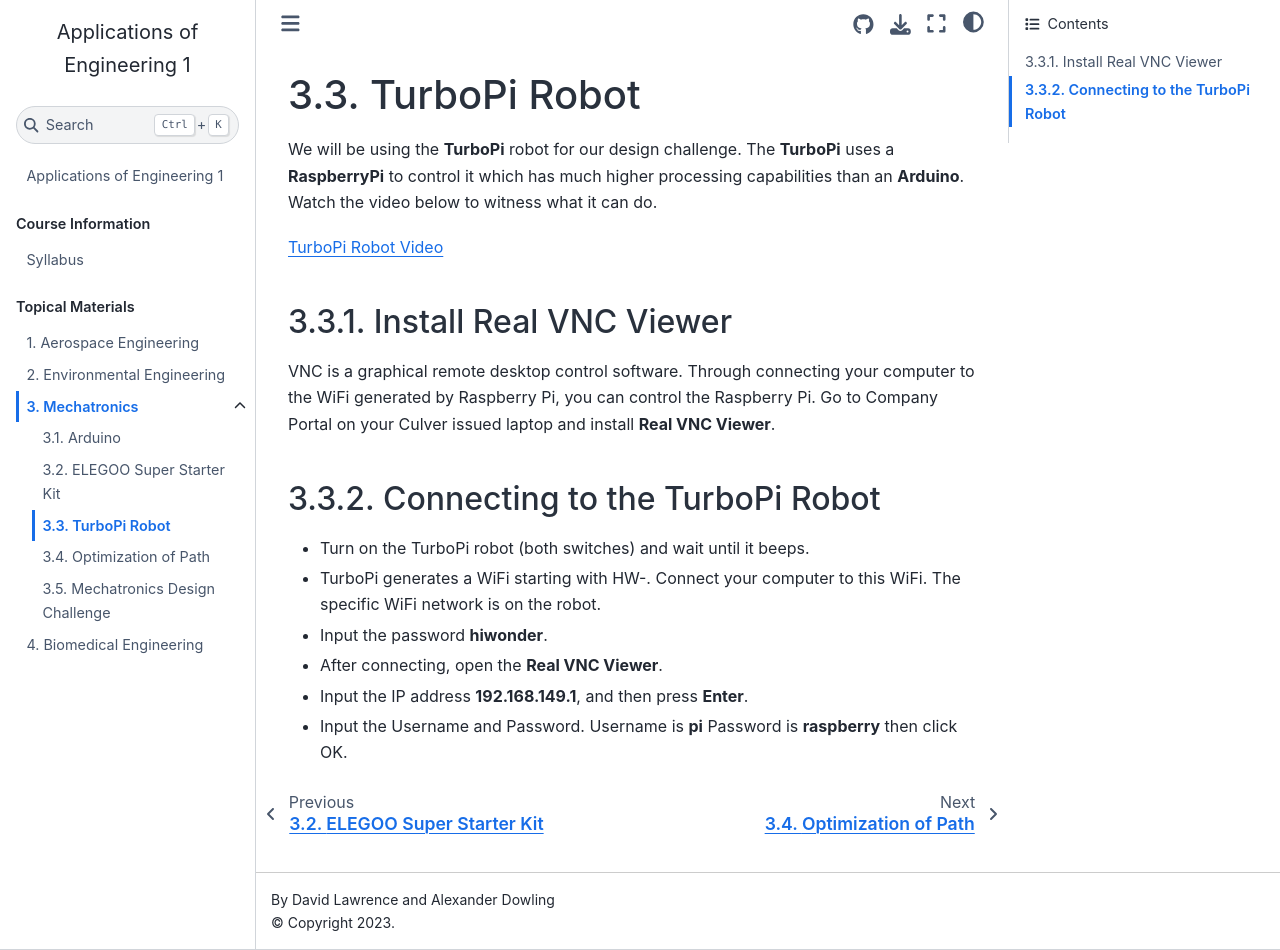
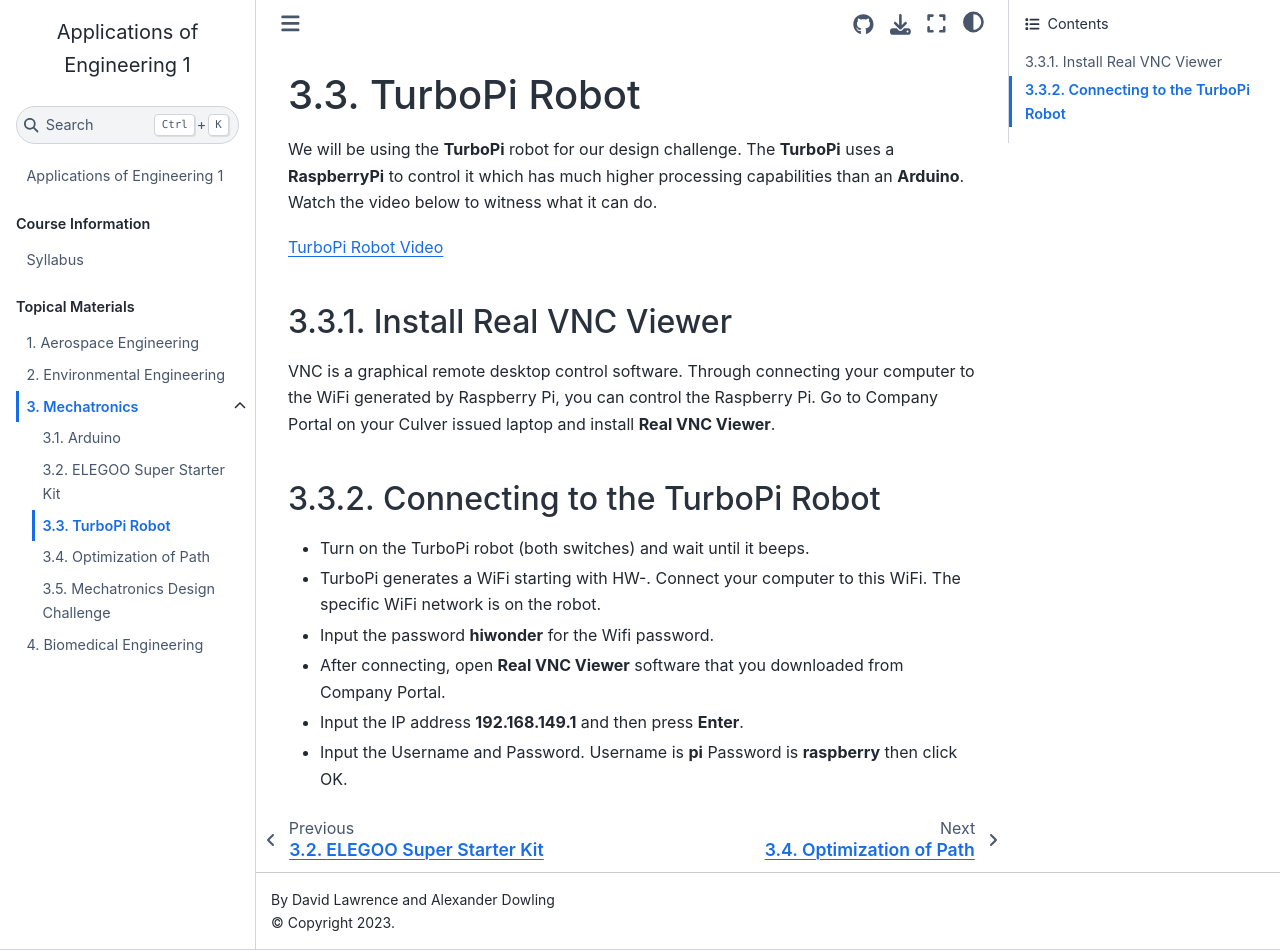
Before and after one commit to Culver-Academies/engineering1, a Jupyter Book: the page built from mech/TurboPi.md, in a window 1280 px wide and 950 px high. Built offline with Jupyter Book 1.0.4 settings and Sphinx 7.4.7 and the Sphinx Book theme 1.1.4, drawn with Linux system fonts in a browser that asks for light colours.

Commit message:
Update TurboPi.md

```diff
--- a/mech/TurboPi.md
+++ b/mech/TurboPi.md
@@ -15,7 +15,7 @@ computer to the WiFi generated by Raspberry Pi, you can control the Raspberry Pi
 
 * Turn on the TurboPi robot (both switches) and wait until it beeps.
 * TurboPi generates a WiFi starting with HW-. Connect your computer to this WiFi. The specific WiFi network is on the robot.
-* Input the password **hiwonder**.
-* After connecting, open the **Real VNC Viewer**.
-* Input the IP address **192.168.149.1**, and then press **Enter**.
+* Input the password **hiwonder** for the Wifi password.
+* After connecting, open **Real VNC Viewer** software that you downloaded from Company Portal.
+* Input the IP address **192.168.149.1** and then press **Enter**.
 * Input the Username and Password. Username is **pi**  Password is **raspberry** then click OK.
```
